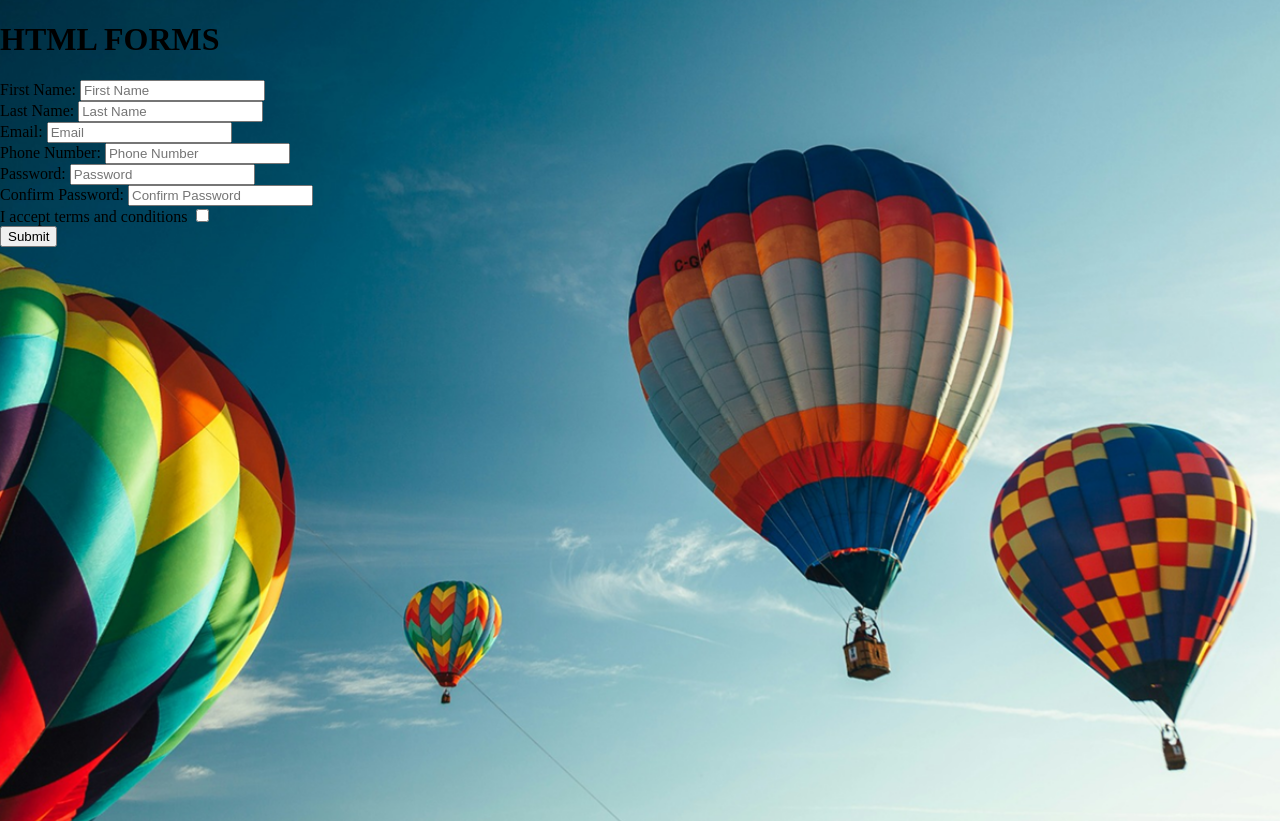
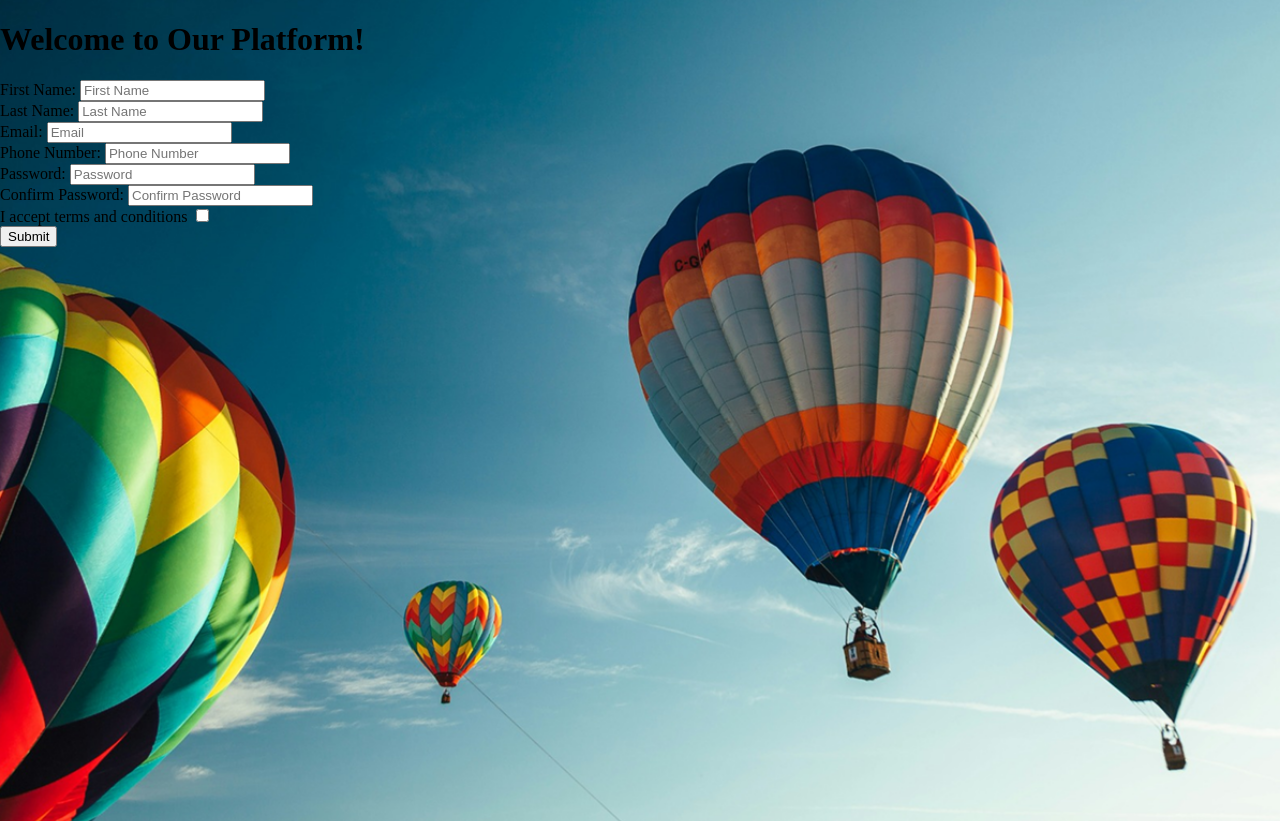
Before and after one commit to patel-vansh1607/html-forms, a plain HTML site: page index.html in a window 1280 px wide. Drawn offline with Linux system fonts and the light colour scheme.

Commit message:
changed h1

```diff
--- a/index.html
+++ b/index.html
@@ -5,9 +5,10 @@
     <meta name="viewport" content="width=device-width, initial-scale=1.0">
     <title>HTML FORMS</title>
     <link rel="stylesheet" href="./style.css">
+
 </head>
 <body>
-    <h1>HTML FORMS</h1>
+    <h1>Welcome to Our Platform!</h1>
     <div>
         <div>
             <label for="firstName">First Name:</label>
```
